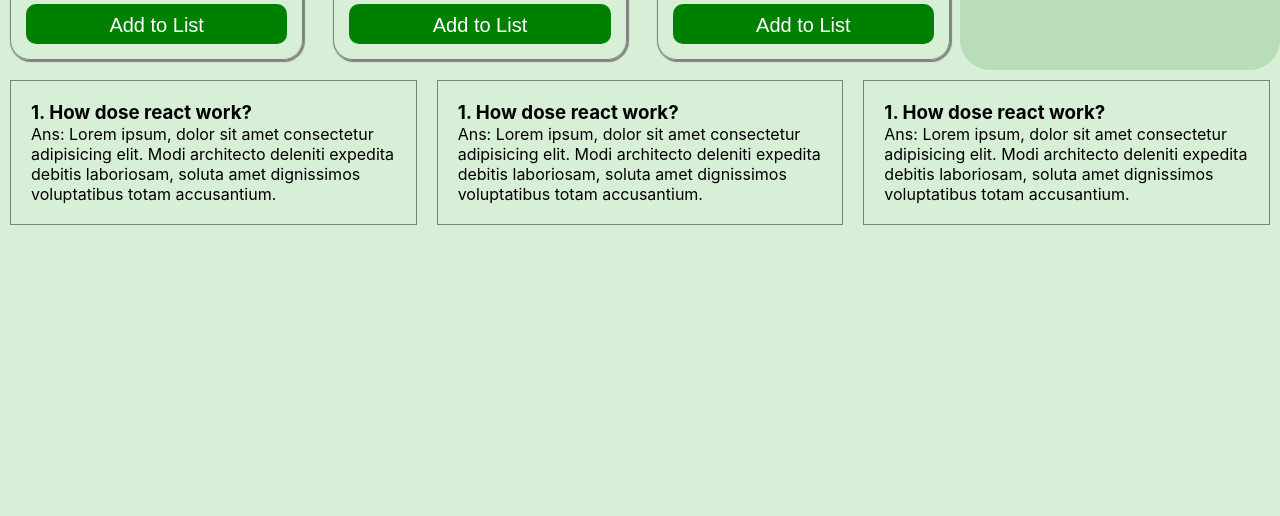
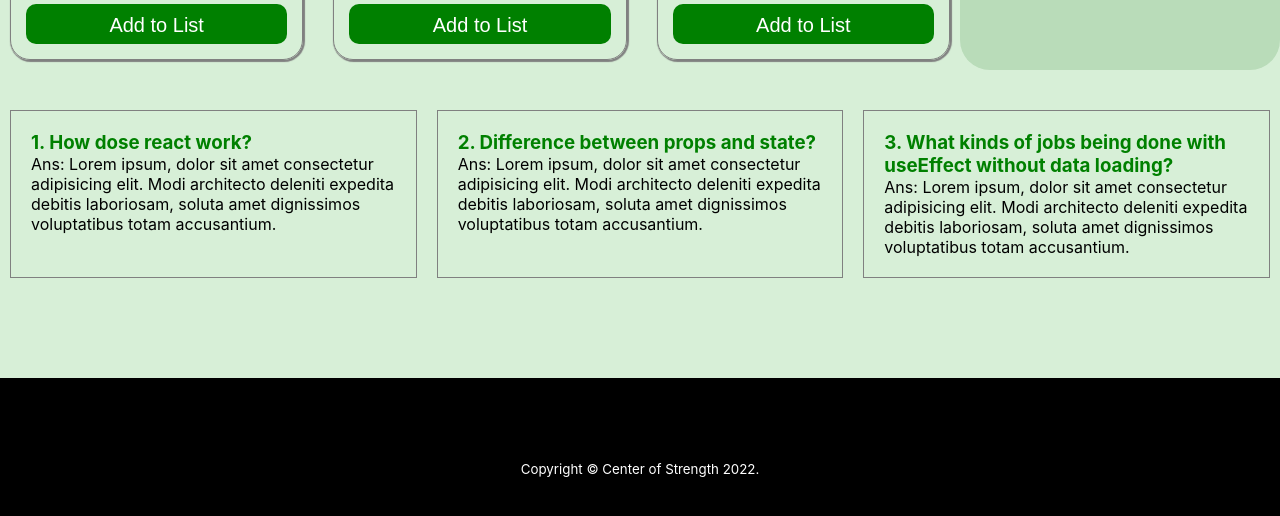
Before and after one commit to hamimhossain1/center-of-strength, a React (Create React App) app: page / in a window 1280 px wide. Shown: the part 1212-1728 px from the top of the page. Before the commit the page ends 1447 px from the top, so only its background shows below. Built offline with nearby package versions, Linux system fonts and the light colour scheme.

Commit message:
copyright symble updated

```diff
--- a/src/App.js
+++ b/src/App.js
@@ -2,12 +2,14 @@ import logo from './logo.svg';
 import './App.css';
 import Home from './components/Home/Home';
 import Navbar from './components/Navbar/Navbar';
+import Footer from './components/Footer/Footer';
 
 function App() {
   return (
     <div className="App">
       <Navbar></Navbar>
       <Home></Home>
+      <Footer></Footer>
     </div>
   );
 }
--- /dev/null
+++ b/src/components/Footer/Footer.css
@@ -0,0 +1,17 @@
+.footer{
+    display: flex;
+    justify-content: center;
+    align-items: center;
+    background-color: black;
+    color: white;
+    height: 180px;
+    margin-top: 90px;
+}
+
+
+@media only screen and (max-width: 768px) {
+    .footer{
+        height: 140px;
+        margin-top: 70px;
+    }
+  }
--- /dev/null
+++ b/src/components/Footer/Footer.js
@@ -0,0 +1,12 @@
+import React from 'react';
+import './Footer.css';
+
+const Footer = () => {
+    return (
+        <div className='footer'>
+            <p><small>Copyright &copy; Center of Strength 2022.</small></p>
+        </div>
+    );
+};
+
+export default Footer;
--- a/src/components/Home/Home.css
+++ b/src/components/Home/Home.css
@@ -19,6 +19,7 @@
 
 .questions-answer{
     padding: 10px;
+    margin-top: 30px;
 }
 
 @media only screen and (max-width: 768px) {
--- a/src/components/QuestionsAnswer/QuestionsAnswer.css
+++ b/src/components/QuestionsAnswer/QuestionsAnswer.css
@@ -9,6 +9,10 @@
 
 }
 
+.question-and-answer h3{
+    color: green;
+}
+
 @media only screen and (max-width: 768px) {
     .question-and-answer{
         display: grid;
--- a/src/components/QuestionsAnswer/QuestionsAnswer.js
+++ b/src/components/QuestionsAnswer/QuestionsAnswer.js
@@ -9,11 +9,11 @@ const QuestionsAnswer = () => {
                 <p>Ans: Lorem ipsum, dolor sit amet consectetur adipisicing elit. Modi architecto deleniti expedita debitis laboriosam, soluta amet dignissimos voluptatibus totam accusantium. </p>
             </div>
             <div>
-                <h3>1. How dose react work?</h3>
+                <h3>2. Difference between props and state?</h3>
                 <p>Ans: Lorem ipsum, dolor sit amet consectetur adipisicing elit. Modi architecto deleniti expedita debitis laboriosam, soluta amet dignissimos voluptatibus totam accusantium. </p>
             </div>
             <div>
-                <h3>1. How dose react work?</h3>
+                <h3>3. What kinds of jobs being done with useEffect without data loading?</h3>
                 <p>Ans: Lorem ipsum, dolor sit amet consectetur adipisicing elit. Modi architecto deleniti expedita debitis laboriosam, soluta amet dignissimos voluptatibus totam accusantium. </p>
             </div>
 
```
